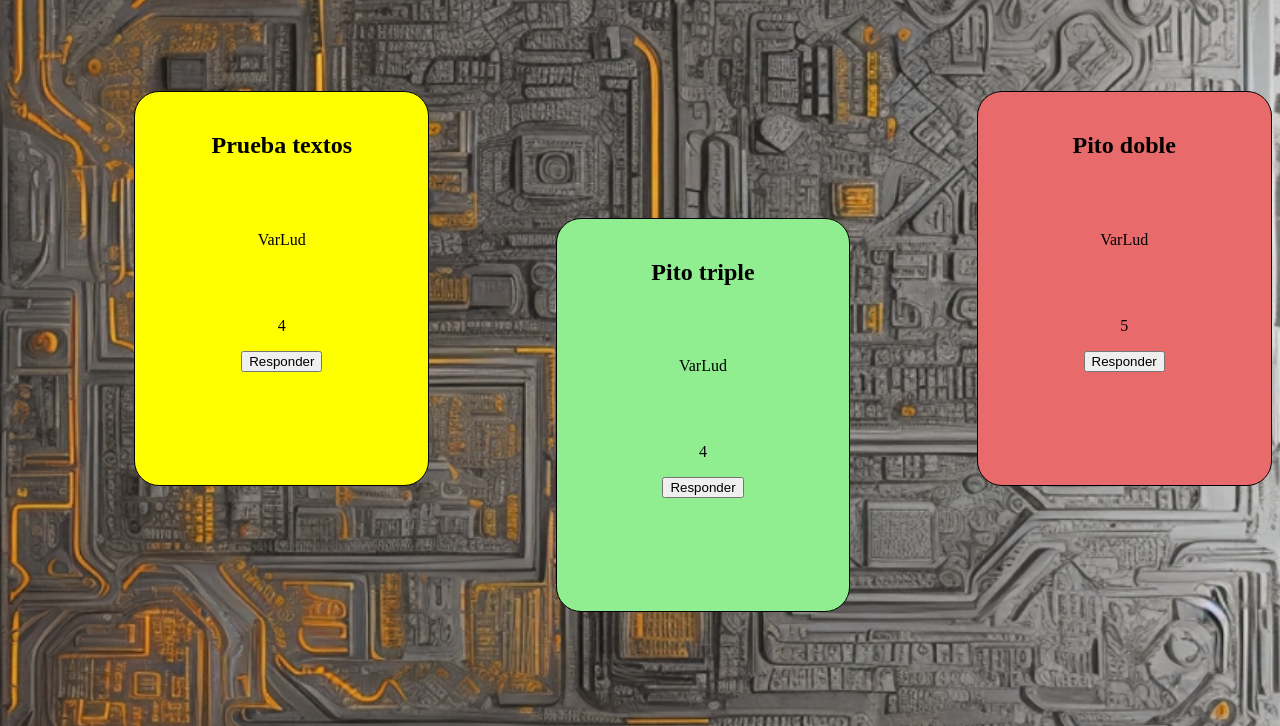
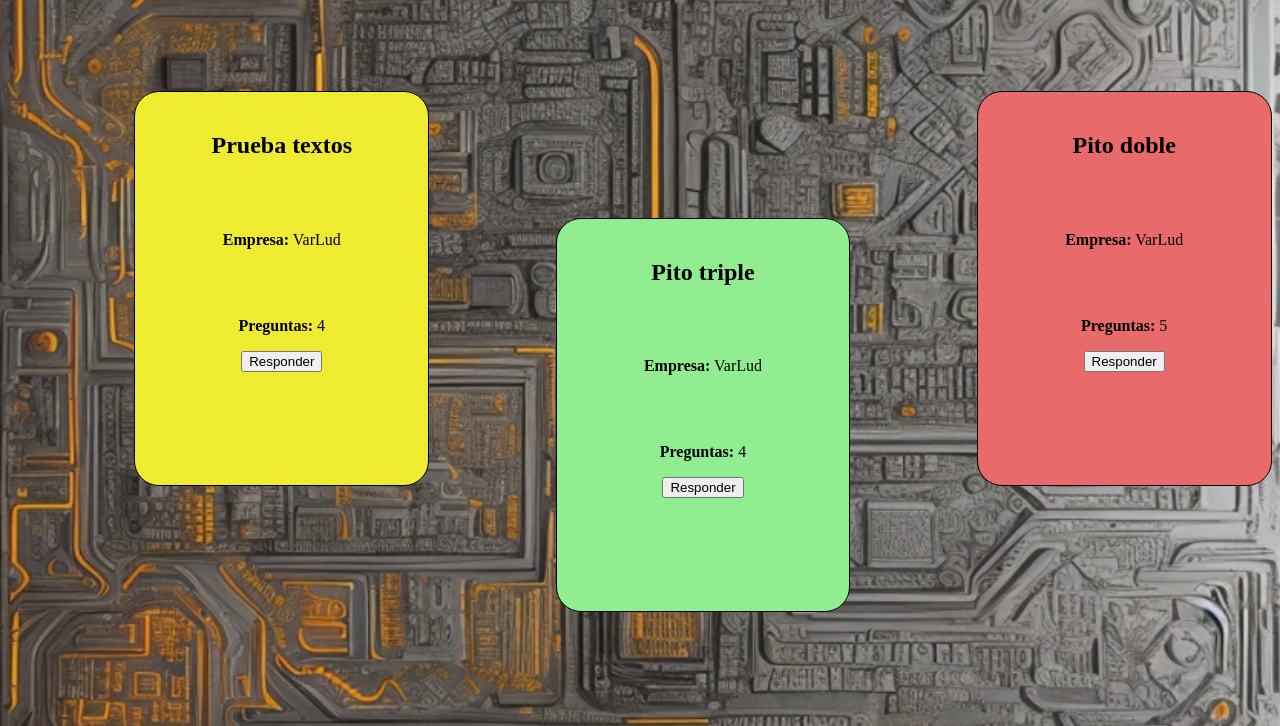
Before and after one commit to cobrat28/TFC, a PHP site: page /Pagina_principal.php in a window 1280 px wide. Shown: the part 130-856 px from the top of the page. Run offline with PHP 8.4, Linux system fonts and the light colour scheme; data comes from the database, SQL or seed files in the repository.

Commit message:
Update Pagina_principal.php

```diff
--- a/Pagina_principal.php
+++ b/Pagina_principal.php
@@ -91,12 +91,12 @@ include 'encabezado.php';
 
     ?>
     <article style="display: flex; flex-wrap: wrap; height: 100%; margin-top: 150px;">
-        <div id="izq" style="margin-left: 10% ; margin-top : 5%; height: 45%; width : 20%; background-color: yellow; border-radius: 25px;" class="form">
+        <div id="izq" style="margin-left: 10% ; margin-top : 5%; height: 45%; width : 20%; background-color: rgb(238, 235, 48); border-radius: 25px;" class="form">
             <h1><?php echo $nom1; ?></h1><br>
             <br>
-            <p><?php echo $emp1; ?></p><br>
+            <p><?php echo "<b>Empresa:</b> ". $emp1; ?></p><br>
             <br>
-            <p><?php echo $pre1; ?></p>
+            <p><?php echo "<b>Preguntas:</b> " . $pre1; ?></p>
             <form action="responder.php">
                 <input type="hidden" value="<?php echo $arr[0] ?>" name="id_enc">
                 <input type="submit" value="Responder">
@@ -105,9 +105,9 @@ include 'encabezado.php';
         <div id="cen" style="margin-left: 10% ; margin-top : 15%; height: 45%; width : 20%; background-color: lightgreen;border-radius: 25px;" class="form">
             <h1><?php echo $nom2; ?></h1><br>
             <br>
-            <p><?php echo $emp2; ?></p><br>
+            <p><?php echo "<b>Empresa:</b> ". $emp2; ?></p><br>
             <br>
-            <p><?php echo $pre2; ?></p>
+            <p><?php echo "<b>Preguntas:</b> " . $pre2; ?></p>
             <form action="responder.php">
                 <input type="hidden" value="<?php echo $arr[1] ?>" name="id_enc">
                 <input type="submit" value="Responder">
@@ -116,9 +116,9 @@ include 'encabezado.php';
         <div id="der" style="margin-left: 10% ; margin-top : 5%; height: 45%; width : 20%; background-color: #e96a6a;border-radius: 25px;" class="form">
             <h1><?php echo $nom3; ?></h1><br>
             <br>
-            <p><?php echo $emp3; ?></p><br>
+            <p><?php echo "<b>Empresa:</b> ". $emp3; ?></p><br>
             <br>
-            <p><?php echo $pre3; ?></p>
+            <p><?php echo "<b>Preguntas:</b> " . $pre3; ?></p>
             <form action="responder.php">
                 <input type="hidden" value="<?php echo $arr[2] ?>" name="id_enc">
                 <input type="submit" value="Responder">
```
